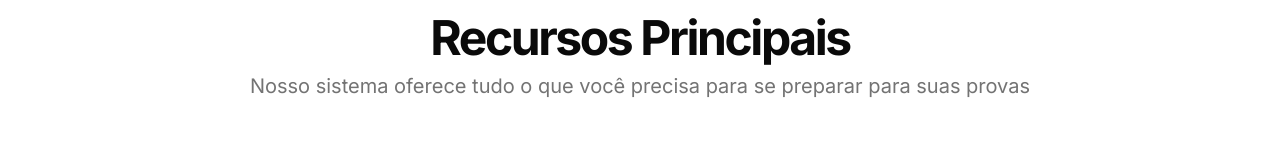
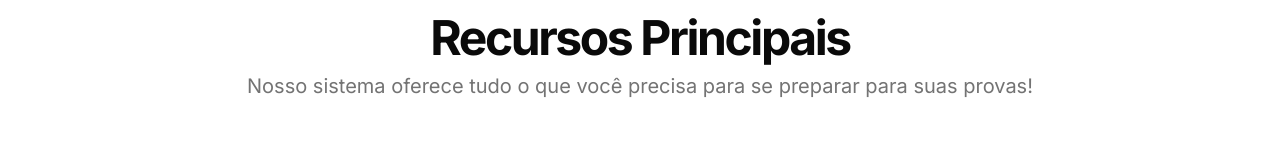
Before and after one commit to pllhr/sistemaquestoes, a Next.js app: page / in a window 1280 px wide. Shown: the part 716-866 px from the top of the page. Built offline with nearby package versions, Linux system fonts and the light colour scheme.

Commit message:
alterações

```diff
--- a/app/page.tsx
+++ b/app/page.tsx
@@ -283,7 +283,7 @@ export default function Home() {
               <div className="space-y-2">
                 <h2 className="text-3xl font-bold tracking-tighter sm:text-5xl">Recursos Principais</h2>
                 <p className="max-w-[900px] text-muted-foreground md:text-xl/relaxed lg:text-base/relaxed xl:text-xl/relaxed">
-                  Nosso sistema oferece tudo o que você precisa para se preparar para suas provas
+                  Nosso sistema oferece tudo o que você precisa para se preparar para suas provas!
                 </p>
               </div>
             </motion.div>
```
